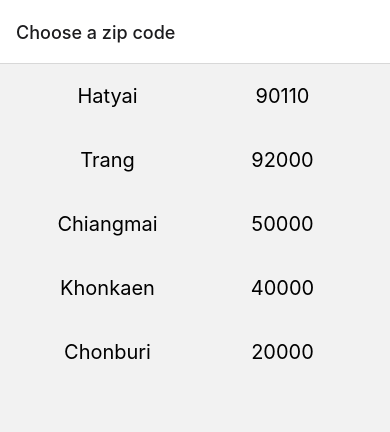
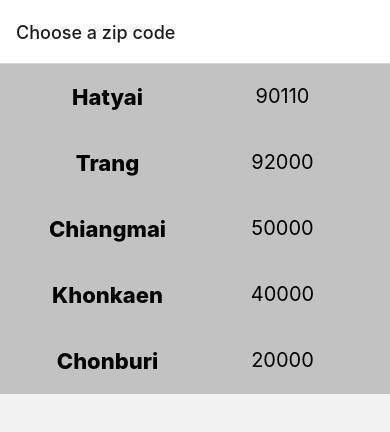
Before and after one commit to 6310110576/React-Native, a React Native app: screen / in a window 390 px wide. Shown: the top 432 px of the page. Built offline with nearby package versions, Linux system fonts and the light colour scheme.

Commit message:
part6 เปลี่ยนสีพื้นหลังแหละปรับความหนาตัวอักษร ในหน้า zipcode

```diff
--- a/screen/ZipCodeScreen.js
+++ b/screen/ZipCodeScreen.js
@@ -1,6 +1,6 @@
 import React from "react";
 import { FlatList, TouchableHighlight } from "react-native";
-import { StatusBar, View, Text, StyleSheet } from "react-native";
+import { StatusBar, View, Text, StyleSheet, ImageBackground } from "react-native";
 import { useNavigation } from "@react-navigation/native";
 
 const availableZipItems = [
@@ -28,7 +28,8 @@ const _keyExtractor = item => item.code
 export default function ZipCodeScreen() {
     const navigation = useNavigation()
     return (
-        <View>
+
+        <View style={style.background}>
             <FlatList
             data = {availableZipItems}
             key = {_keyExtractor}
@@ -49,13 +50,18 @@ const style = StyleSheet.create(
       },
       zipPlace: {
         flex: 1,
-        fontSize: 20,
+        fontSize: 22,
         textAlign: 'center',
+        fontWeight: '800'
+
       },
       zipCode: {
         flex: 1,
         fontSize: 20,
         textAlign: 'center',
+      },
+      background: {
+        backgroundColor: 'rgba(0, 0, 0, 0.2)'
       }
     }
   )
```
